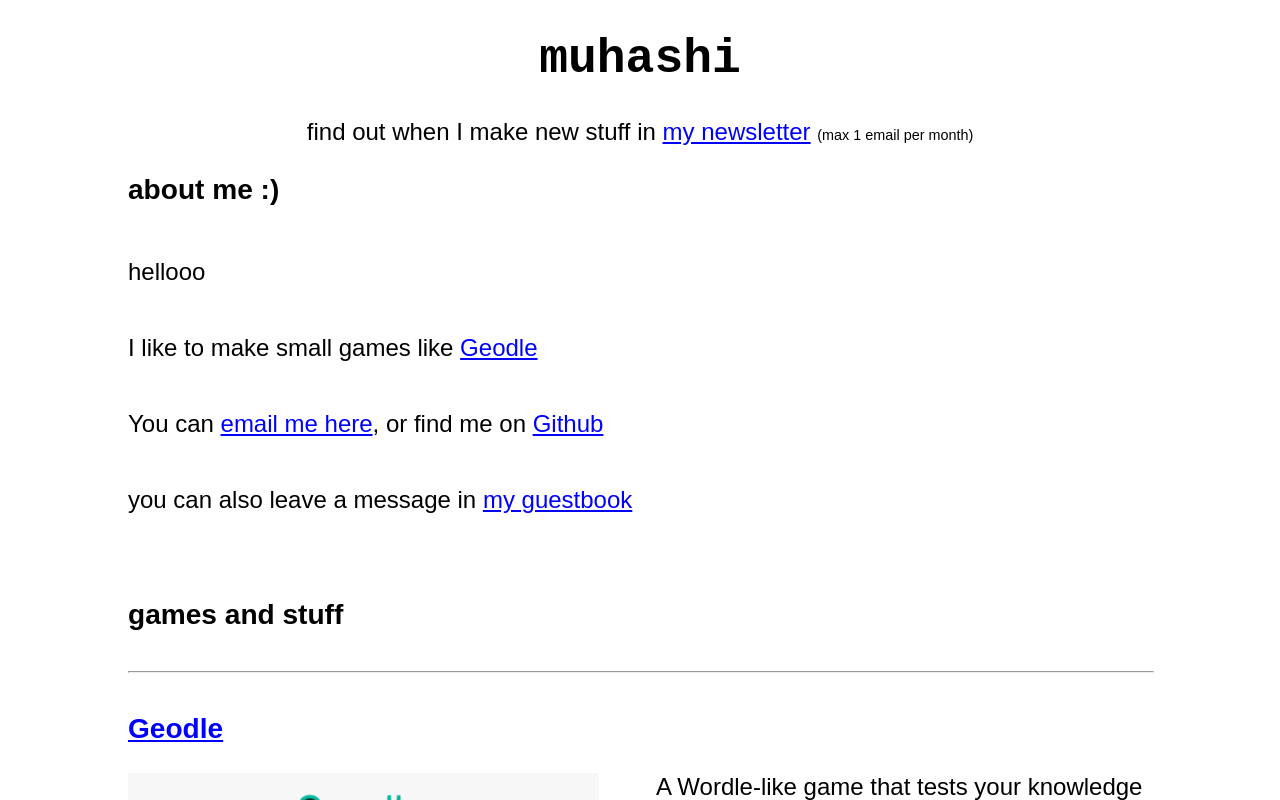
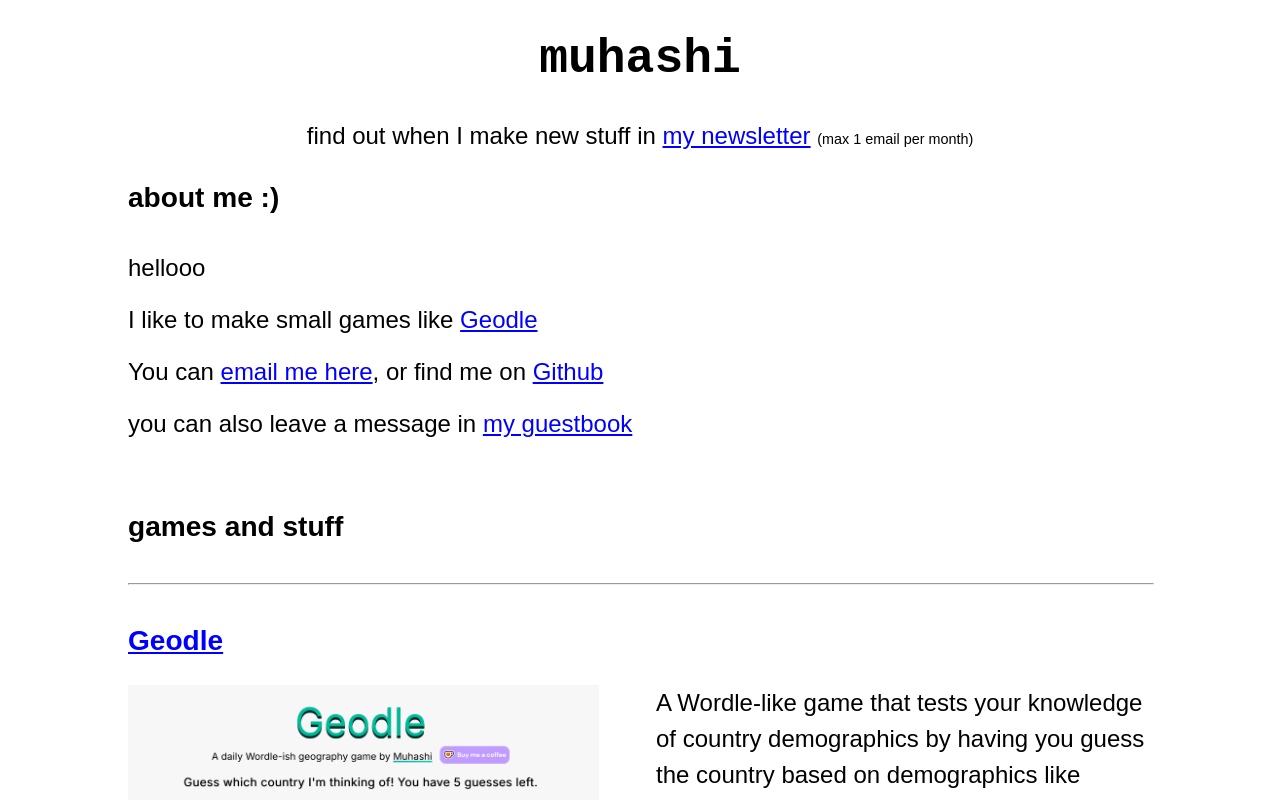
Before and after one commit to muhashi/muhashi.github.io, a SvelteKit app: page / in a window 1280 px wide. Shown: the top 800 px of the page. Built offline with nearby package versions, Linux system fonts and the light colour scheme.

Commit message:
Add bigger line height

```diff
--- a/src/app.html
+++ b/src/app.html
@@ -12,6 +12,10 @@
         font-size: x-large;
         width: 100vw;
         overflow-x: hidden;
+      }
+
+      p {
+        line-height: 1.5;
       }
 
       a {
--- a/src/routes/About.svelte
+++ b/src/routes/About.svelte
@@ -25,4 +25,8 @@
     align-items: flex-start;
     width: 80%;
   }
+
+  p {
+    margin: 0.5rem 0;
+  }
 </style>
```
